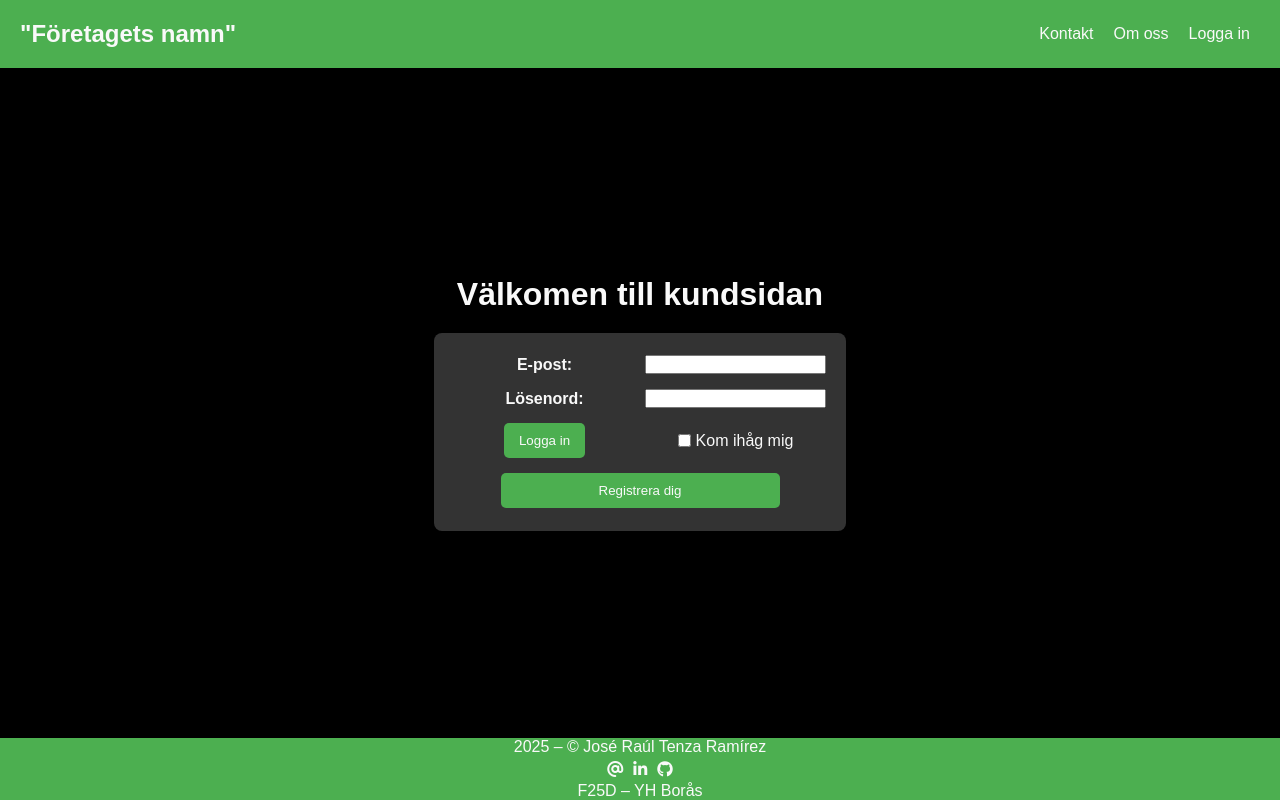
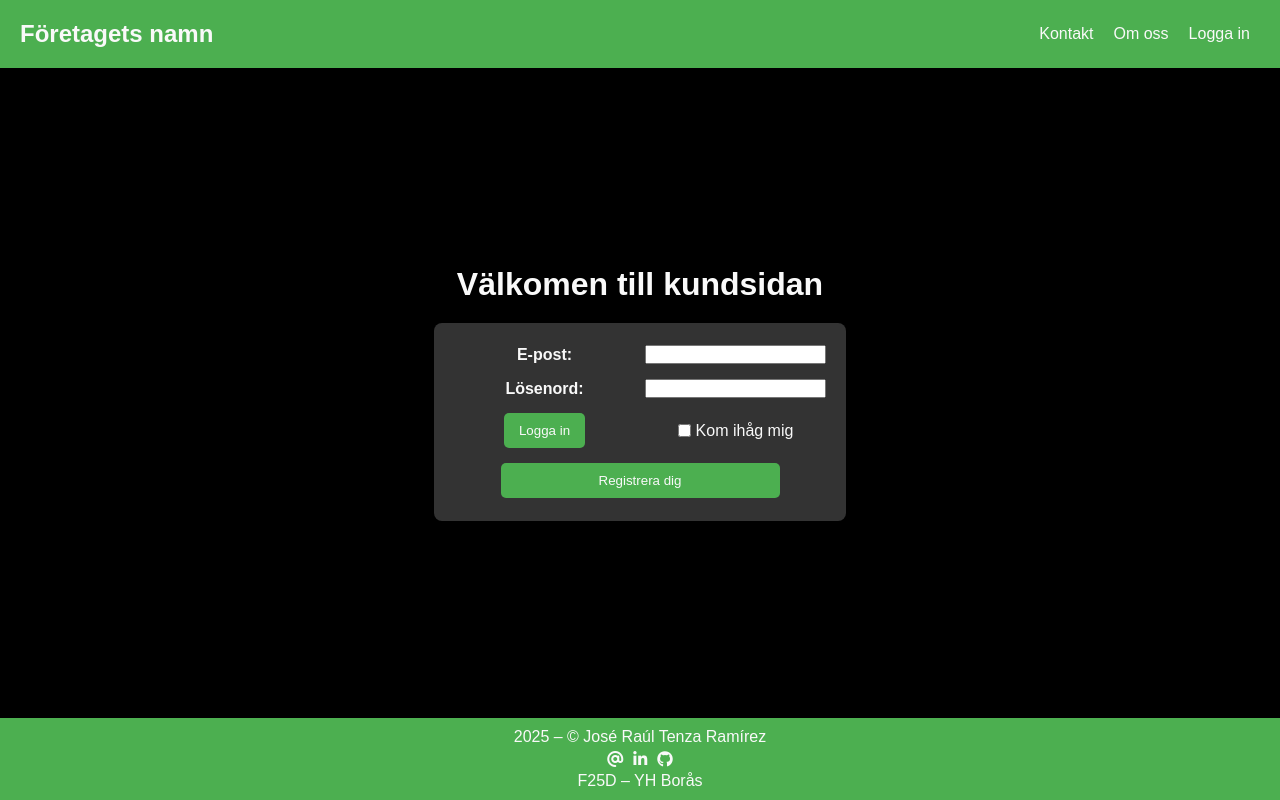
Before and after one commit to JoseRaul-TR/F25D-Upgift1-LogIn, a plain HTML site: page login.html in a window 1280 px wide. Drawn offline with Linux system fonts and the light colour scheme.

Commit message:
fix things and get comments to do in CSS

```diff
--- a/CSS/style.css
+++ b/CSS/style.css
@@ -178,8 +178,11 @@ footer {
     color: #f9f9f9;
     text-align: center;
     place-content: center;
+    padding: 10px;
 }
 
 i {
     margin: 5px;
 }
+
+/* Göra media responsive */
--- a/login.html
+++ b/login.html
@@ -12,7 +12,7 @@
     <div class="grid-container">
         <!-- Combined header and navbar -->
         <div class="header-navbar">
-            <a href="index.html" target="_self"><h2>"Företagets namn"</h2></a>
+            <a href="index.html" target="_self"><h2>Företagets namn</h2></a>
             <nav>
                 <ul>
                     <li><a href="contact.html" target="_self">Kontakt</a></li>
@@ -24,7 +24,7 @@
         <!-- Main content -->
         <main>
             <h1>Välkomen till kundsidan</h1>
-            <form>
+            <form method="post">
                 <div class="form-container">
                     <div class="email-label">
                         <label for="email">E-post:</label>
@@ -45,11 +45,11 @@
                             <input type="checkbox" id="remember" name="remember">
                             <label for="remember">Kom ihåg mig</label>
                     </div>
-                    <div class="signin-button">
-                        <button type="button" class="register-button">Registrera dig</button>
-                    </div>
+            </form>
+                <div class="signin-button">
+                    <button type="button" class="register-button">Registrera dig</button>
                 </div>
-            </form>
+            </div>
         </main>
         <!-- Footer -->
         <footer>
```
